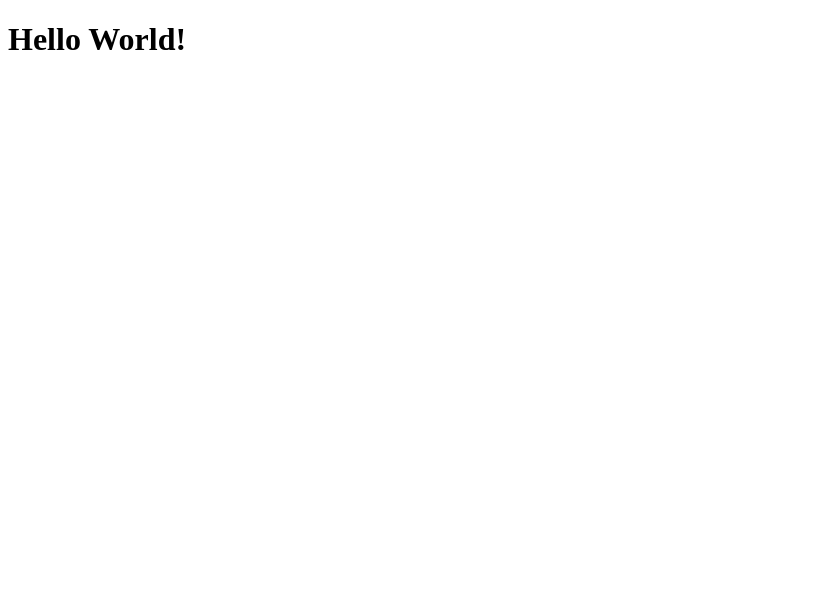
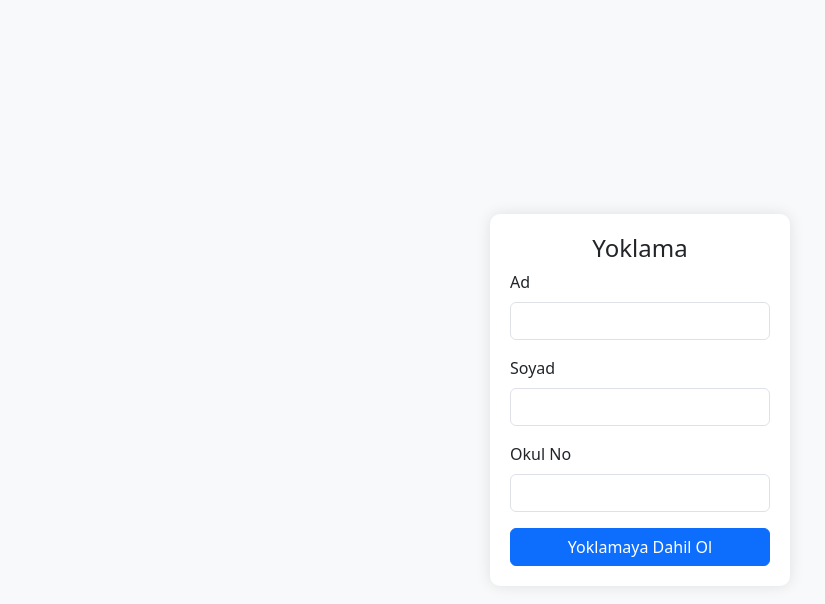
Before and after one commit to Misaki0808/yoklamacik, a plain HTML site: page demo1.html in a window 1280 px wide. Shown: the whole page, without its empty margins (0-825 px from the left). Drawn offline with nearby package versions, Linux system fonts and the light colour scheme.

Commit message:
firstdemo

```diff
--- a/demo1.html
+++ b/demo1.html
@@ -1,9 +1,66 @@
 <!DOCTYPE html>
-<html lang="en">
+<html lang="tr">
 <head>
-    <title>Hello World!</title>
-    </head>
-    <body>
-        <h1>Hello World!</h1>
-    </body>
+    <meta charset="UTF-8">
+    <meta name="viewport" content="width=device-width, initial-scale=1.0">
+    <title>Yoklama Sistemi</title>
+    <link href="https://cdn.jsdelivr.net/npm/bootstrap@5.3.0-alpha1/dist/css/bootstrap.min.css" rel="stylesheet">
+    <style>
+        body {
+            display: flex;
+            justify-content: center;
+            align-items: center;
+            min-height: 100vh;
+            background-color: #f8f9fa;
+        }
+        .form-container {
+            background-color: #ffffff;
+            padding: 20px;
+            border-radius: 10px;
+            box-shadow: 0px 0px 15px rgba(0, 0, 0, 0.1);
+            width: 300px;
+        }
+        .message {
+            display: none;
+            margin-top: 15px;
+        }
+    </style>
+</head>
+<body>
+    <div class="form-container">
+        <h4 class="text-center">Yoklama</h4>
+        <form id="attendance-form">
+            <div class="mb-3">
+                <label for="firstName" class="form-label">Ad</label>
+                <input type="text" class="form-control" id="firstName" required>
+            </div>
+            <div class="mb-3">
+                <label for="lastName" class="form-label">Soyad</label>
+                <input type="text" class="form-control" id="lastName" required>
+            </div>
+            <div class="mb-3">
+                <label for="schoolNumber" class="form-label">Okul No</label>
+                <input type="text" class="form-control" id="schoolNumber" required>
+            </div>
+            <button type="submit" class="btn btn-primary w-100">Yoklamaya Dahil Ol</button>
+        </form>
+        <div class="alert alert-success message" id="successMessage">
+            Yoklamaya Dahil Edildiniz!
+        </div>
+    </div>
+
+    <script>
+        document.getElementById("attendance-form").addEventListener("submit", function(event) {
+            event.preventDefault();
+
+            const firstName = document.getElementById("firstName").value;
+            const lastName = document.getElementById("lastName").value;
+            const schoolNumber = document.getElementById("schoolNumber").value;
+
+            if (firstName && lastName && schoolNumber) {
+                document.getElementById("successMessage").style.display = "block";
+            }
+        });
+    </script>
+</body>
 </html>
```
